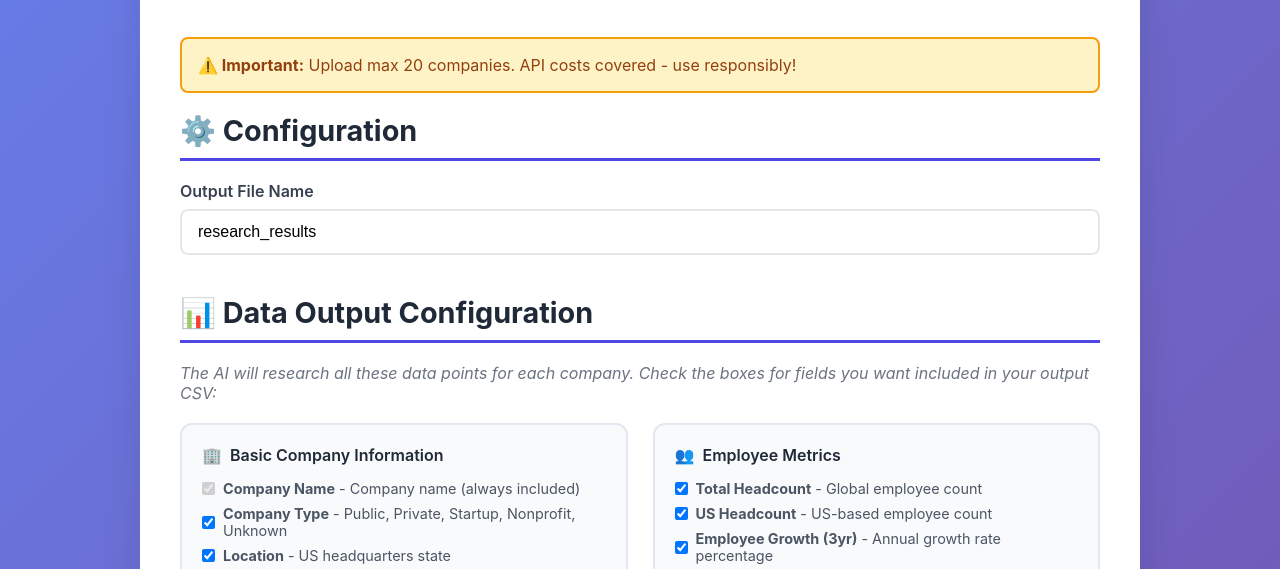
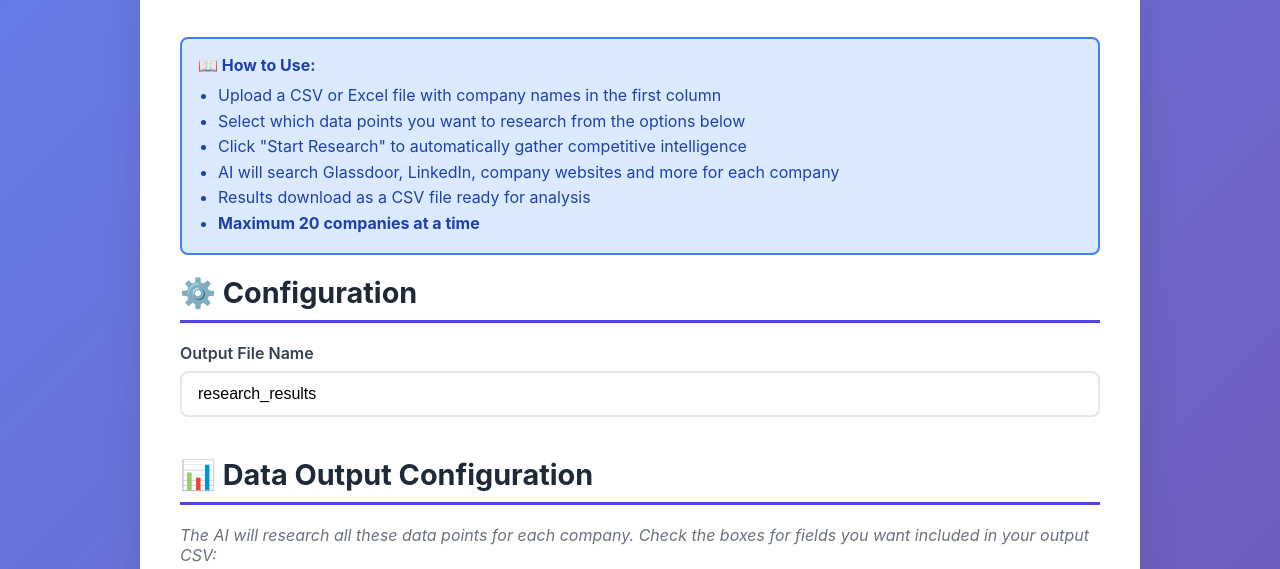
Before and after one commit to jmg4j/company-research-tool, a plain HTML site: page index.html in a window 1280 px wide. Shown: the part 186-755 px from the top of the page. Drawn offline with Linux system fonts and the light colour scheme.

Commit message:
add instructions

```diff
--- a/index.html
+++ b/index.html
@@ -63,8 +63,16 @@
             <p>Automated competitive intelligence research powered by AI</p>
         </div>
         <div class="main-content">
-            <div style="background: #fef3c7; border: 2px solid #f59e0b; color: #92400e; padding: 16px; border-radius: 8px; margin-bottom: 20px;">
-                <strong>⚠️ Important:</strong> Upload max 20 companies. API costs covered - use responsibly!
+            <div style="background: #dbeafe; border: 2px solid #3b82f6; color: #1e40af; padding: 16px; border-radius: 8px; margin-bottom: 20px;">
+                <strong>📖 How to Use:</strong>
+                <ul style="margin-top: 8px; margin-left: 20px; line-height: 1.6;">
+                    <li>Upload a CSV or Excel file with company names in the first column</li>
+                    <li>Select which data points you want to research from the options below</li>
+                    <li>Click "Start Research" to automatically gather competitive intelligence</li>
+                    <li>AI will search Glassdoor, LinkedIn, company websites and more for each company</li>
+                    <li>Results download as a CSV file ready for analysis</li>
+                    <li><strong>Maximum 20 companies at a time</strong></li>
+                </ul>
             </div>
 
             <div class="section">
```
